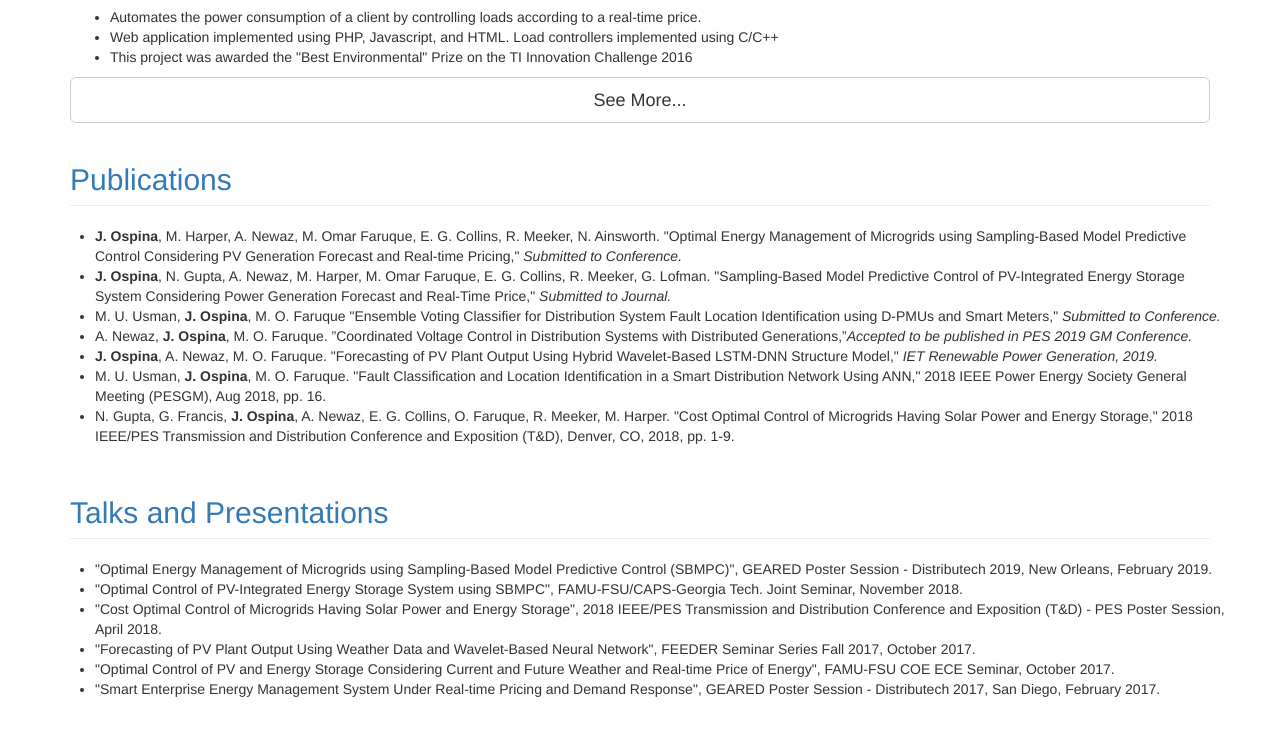
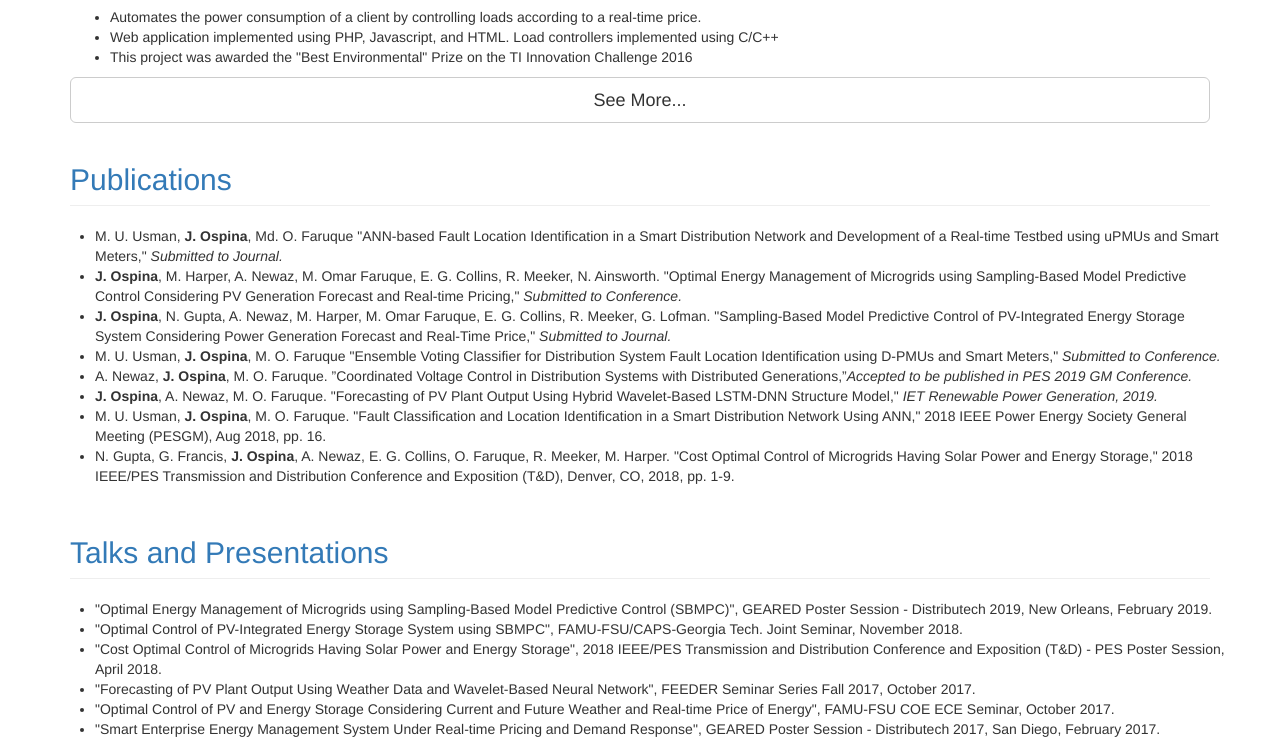
Before and after one commit to juanjospina/juanjospina.github.io, a plain HTML site: page index.html in a window 1280 px wide. Shown: the part 2936-3682 px from the top of the page. Drawn offline with Linux system fonts and the light colour scheme.

Commit message:
Publications organization

```diff
--- a/index.html
+++ b/index.html
@@ -378,14 +378,23 @@ real-time energy prices. </li>
                 <a name="publications_info"><h2 class="page-header">Publications</h2></a>
             </div>
             <ul>
-            <!-- <li>M. U. Usman, <strong>J. Ospina</strong>, Md. O. Faruque "ANN-based Fault Location Identification in a Smart Distribution Network and Development of a Real-time Testbed using uPMUs and Smart Meters," <i>Submitted to Journal.</i></li> -->
+
+            <li>M. U. Usman, <strong>J. Ospina</strong>, Md. O. Faruque "ANN-based Fault Location Identification in a Smart Distribution Network and Development of a Real-time Testbed using uPMUs and Smart Meters," <i>Submitted to Journal.</i></li>
+
             <li><strong>J. Ospina</strong>, M. Harper, A. Newaz, M. Omar Faruque, E. G. Collins, R. Meeker, N. Ainsworth. "Optimal Energy Management of Microgrids using Sampling-Based Model Predictive Control Considering PV Generation Forecast and Real-time Pricing," <i>Submitted to Conference.</i> </li>
+
             <li><strong>J. Ospina</strong>, N. Gupta, A. Newaz, M. Harper, M. Omar Faruque, E. G. Collins, R. Meeker, G. Lofman. "Sampling-Based Model Predictive Control of PV-Integrated Energy Storage System Considering Power Generation Forecast and Real-Time Price," <i>Submitted to Journal.</i> </li>
+
             <li>M. U. Usman, <strong>J. Ospina</strong>, M. O. Faruque "Ensemble Voting Classifier for Distribution System Fault Location Identification using D-PMUs and Smart Meters," <i>Submitted to Conference.</i></li>
+
             <li>A. Newaz, <strong>J. Ospina</strong>, M. O. Faruque.  ”Coordinated Voltage Control in Distribution Systems with Distributed Generations,”<i>Accepted to be published in PES 2019 GM Conference.</i></li>
+
             <li><strong>J. Ospina</strong>, A. Newaz, M. O. Faruque. "Forecasting of PV Plant Output Using Hybrid Wavelet-Based LSTM-DNN Structure Model," <i>IET Renewable Power Generation, 2019.</i> </li>
+
             <li>M. U. Usman, <strong>J. Ospina</strong>, M. O. Faruque. "Fault Classification and Location Identification in a Smart Distribution Network Using ANN," 2018 IEEE Power Energy Society General Meeting (PESGM), Aug 2018, pp. 16.</li>
+
             <li>N. Gupta, G. Francis, <strong>J. Ospina</strong>, A. Newaz, E. G. Collins, O. Faruque, R. Meeker, M. Harper. "Cost Optimal Control of Microgrids Having Solar Power and Energy Storage," 2018 IEEE/PES Transmission and Distribution Conference and Exposition (T&D), Denver, CO, 2018, pp. 1-9.</li>
+
             </ul>
         </div>
 
```
